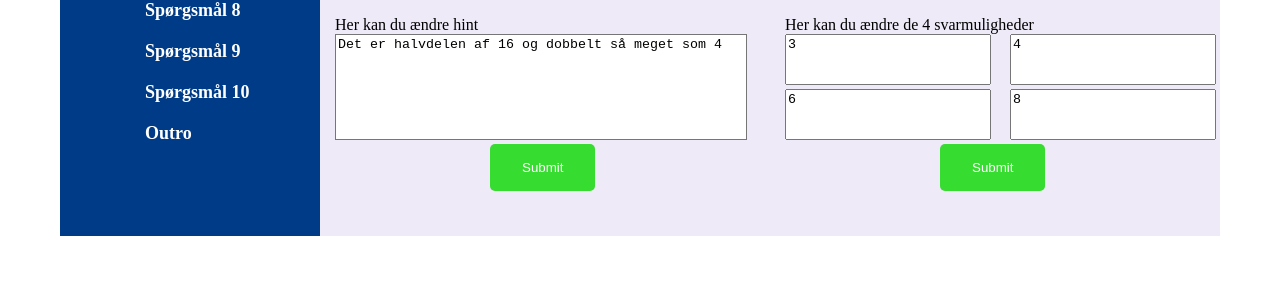
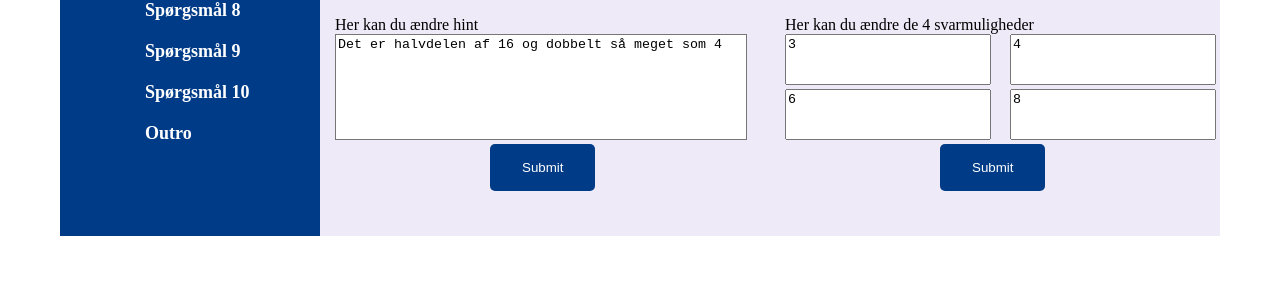
Before and after one commit to 2semc2/Antikmuseet_01, a plain HTML site: page index.html in a window 1280 px wide. Shown: the part 494-800 px from the top of the page. Drawn offline with Linux system fonts and the light colour scheme.

Commit message:
version 7.0
ændret knappe farver

```diff
--- a/styles.css
+++ b/styles.css
@@ -166,9 +166,9 @@ html,body {
     color: white;
     border: none;
     padding: 16px 32px;
-    background-color: #36DC2F;
     margin-left: 170px;
     border-radius: 5px;
+    background-color: #003B87;
 }
 .tekstled {
     margin-left: 15px;
```
